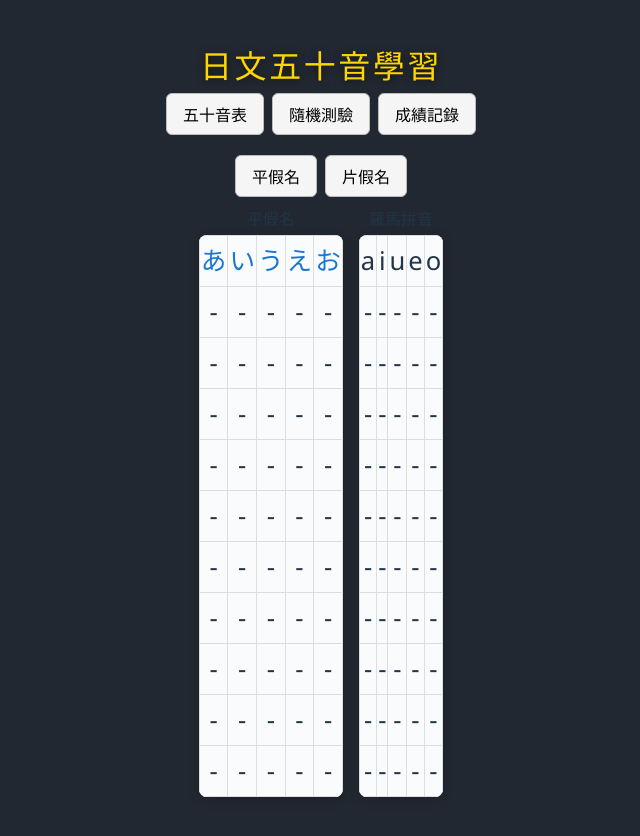
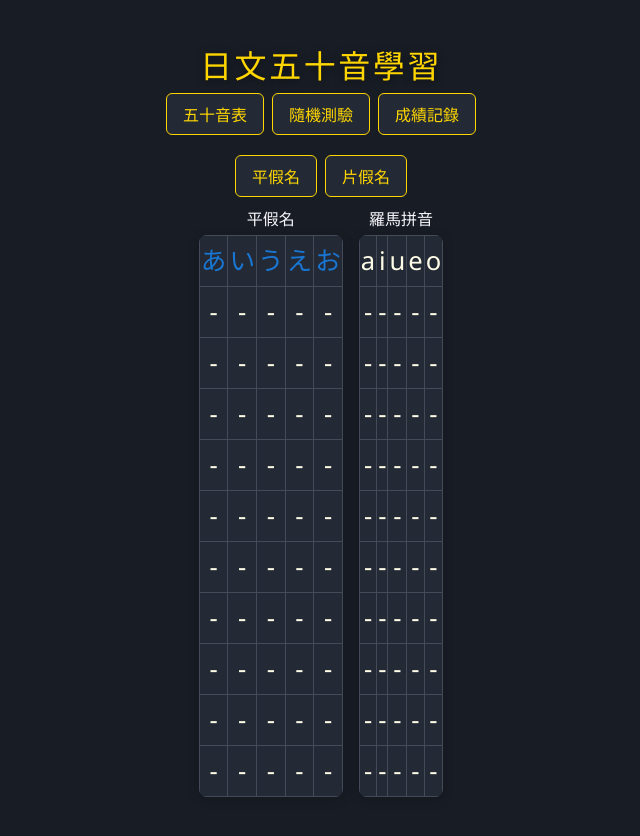
Before and after one commit to killwolf2001/50-pwa, a React (Vite) app: page / in a window 1280 px wide. Shown: the top 836 px of the page, without its empty margins (319-959 px from the left). Built offline with nearby package versions, Linux system fonts and the light colour scheme.

Commit message:
優化深色模式文字與背景對比

```diff
--- a/src/App.css
+++ b/src/App.css
@@ -61,8 +61,9 @@ body, html {
   margin: 0;
   padding: 0;
   font-family: 'Segoe UI', 'Noto Sans TC', 'Noto Sans JP', Arial, sans-serif;
-  background: #222831;
+  background: #181c24;
   min-height: 100vh;
+  color: #f5f6fa;
 }
 
 .kana-table-row {
@@ -77,18 +78,19 @@ body, html {
   margin: 0 auto 16px auto;
   width: 100%;
   max-width: 400px;
-  background: #fff;
+  background: #232a36;
   box-shadow: 0 2px 12px #0003;
   border-radius: 8px;
   overflow: hidden;
 }
 .kana-table td {
-  border: 1px solid #ddd;
+  border: 1px solid #444a57;
   width: 20%;
   height: 48px;
   text-align: center;
   font-size: 1.6em;
-  background: #fafbfc;
+  background: #232a36;
+  color: #fffde7;
 }
 
 @media (max-width: 600px) {
@@ -106,24 +108,31 @@ body, html {
 }
 
 .quiz-area {
-  background: #fff;
+  background: #232a36;
   border-radius: 8px;
   box-shadow: 0 2px 12px #0003;
   padding: 16px;
   margin: 0 auto 16px auto;
   max-width: 400px;
+  color: #fffde7;
 }
 .quiz-area button {
   font-size: 1.1em;
   padding: 10px 0;
   border-radius: 6px;
-  border: 1px solid #bbb;
-  background: #f5f5f5;
+  border: 1px solid #ffd600;
+  background: #232a36;
+  color: #ffd600;
   margin: 4px 0;
   width: 44vw;
   max-width: 140px;
   min-width: 80px;
   box-shadow: 0 1px 2px #0001;
+  transition: background 0.2s, color 0.2s;
+}
+.quiz-area button:active {
+  background: #ffd600;
+  color: #232a36;
 }
 @media (max-width: 600px) {
   .quiz-area {
@@ -142,14 +151,16 @@ button {
   font-size: 1em;
   padding: 8px 16px;
   border-radius: 6px;
-  border: 1px solid #bbb;
-  background: #f5f5f5;
+  border: 1px solid #ffd600;
+  background: #232a36;
+  color: #ffd600;
   margin: 2px 4px;
   cursor: pointer;
-  transition: background 0.2s;
+  transition: background 0.2s, color 0.2s;
 }
 button:active {
-  background: #e0e0e0;
+  background: #ffd600;
+  color: #232a36;
 }
 
 h1 {
@@ -170,3 +181,19 @@ h1 {
     height: 28px;
   }
 }
+/* 歷史成績區塊樣式 */
+h2 {
+  color: #ffd600;
+  margin-top: 24px;
+  margin-bottom: 12px;
+  text-shadow: 0 2px 8px #0008;
+}
+ul {
+  color: #fffde7;
+  font-size: 1.08em;
+  padding-left: 1.2em;
+}
+li {
+  color: #fffde7;
+  margin-bottom: 4px;
+}
```
